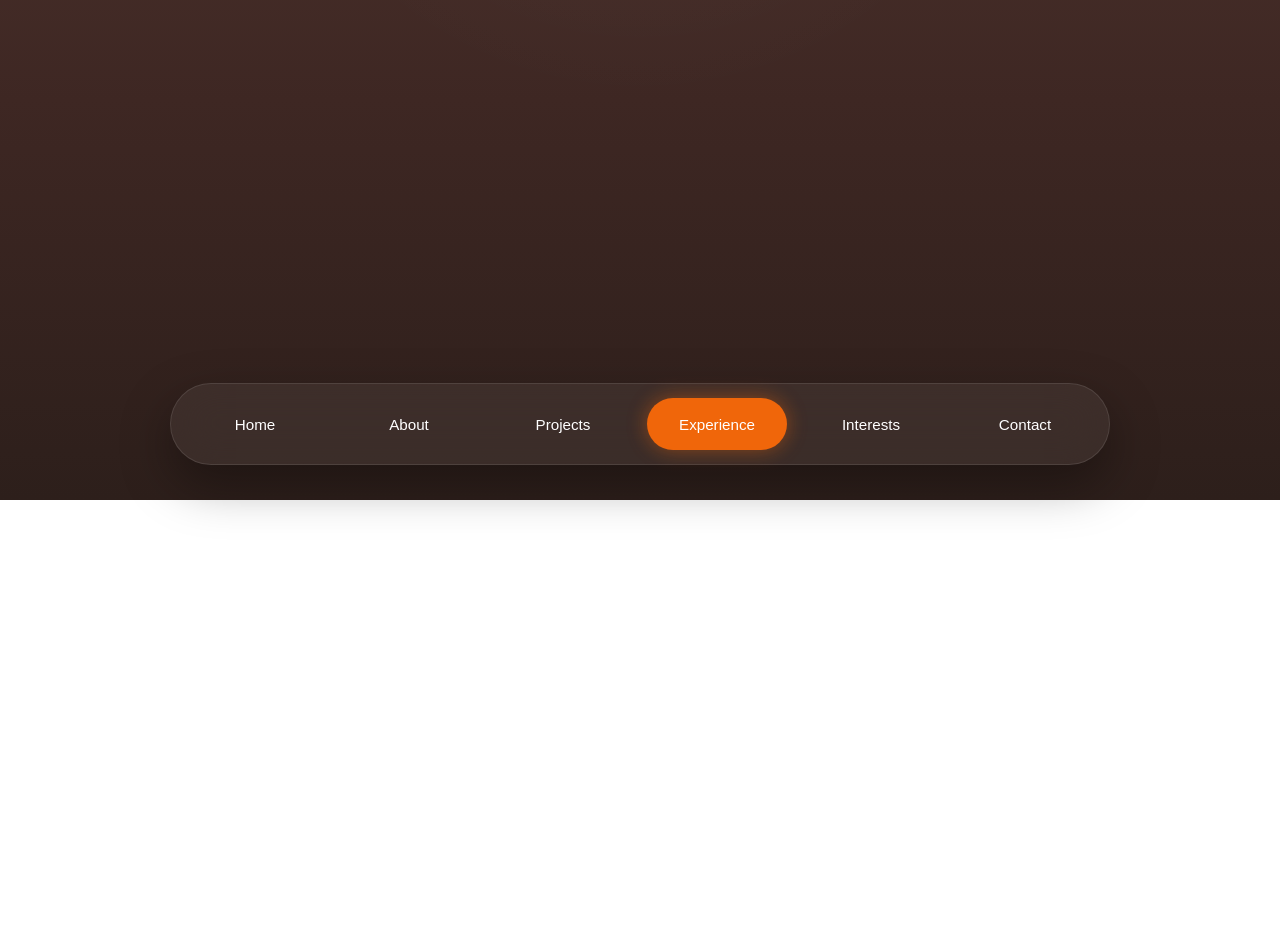
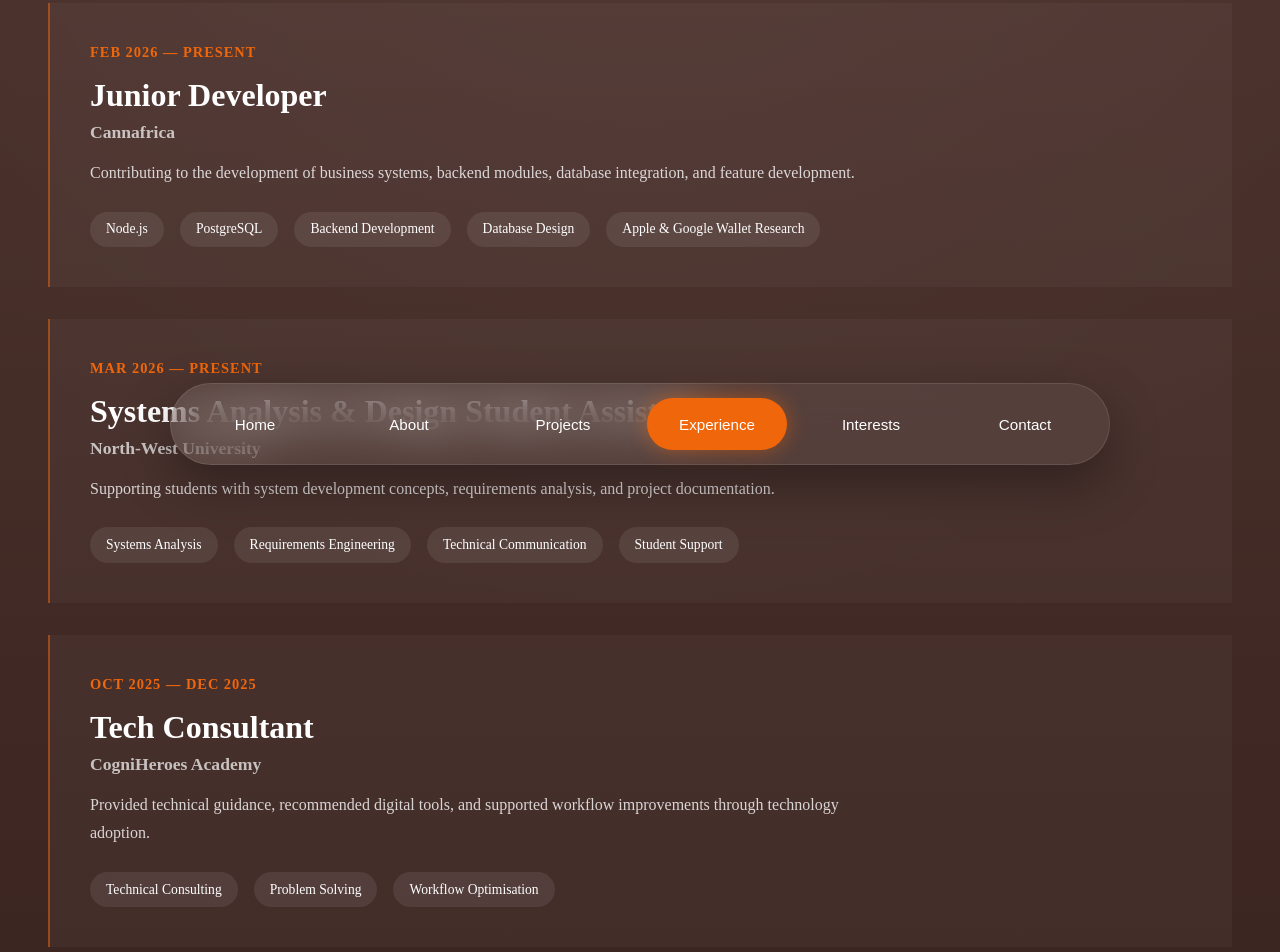
Before and after one commit to mmusorams/portfolio, a React (Vite) app: page /experience in a window 1280 px wide. Shown: the part 300-1252 px from the top of the page. Before the commit the page ends 800 px from the top, so only its background shows below. Built offline with nearby package versions, Linux system fonts and the light colour scheme.

Commit message:
Add experience page with professional timeline

```diff
--- a/src/pages/Experience/Experience.css
+++ b/src/pages/Experience/Experience.css
@@ -0,0 +1,124 @@
+.experience-page{
+
+    max-width:1200px;
+    margin:auto;
+    padding-top:4rem;
+
+}
+
+
+.experience-container{
+
+    margin-top:4rem;
+
+    display:flex;
+
+    flex-direction:column;
+
+    gap:2rem;
+
+}
+
+
+
+.experience-card{
+
+    padding:2.5rem;
+
+    border-left:2px solid rgba(240,102,10,.5);
+
+    background:rgba(255,255,255,.03);
+
+    transition:.4s ease;
+
+}
+
+
+
+.experience-card:hover{
+
+    transform:translateX(10px);
+
+    border-left-color:#F0660A;
+
+}
+
+
+
+.experience-date{
+
+    color:#F0660A;
+
+    font-size:.9rem;
+
+    font-weight:700;
+
+    letter-spacing:1px;
+
+}
+
+
+
+.experience-card h2{
+
+    color:white;
+
+    font-size:2rem;
+
+    margin:1rem 0 .5rem;
+
+}
+
+
+
+.experience-card h3{
+
+    color:rgba(255,255,255,.7);
+
+    font-size:1.1rem;
+
+    margin-bottom:1rem;
+
+}
+
+
+
+.experience-card p{
+
+    color:rgba(255,255,255,.8);
+
+    max-width:800px;
+
+    line-height:1.8;
+
+}
+
+
+
+.experience-tags{
+
+    display:flex;
+
+    flex-wrap:wrap;
+
+    gap:1rem;
+
+    margin-top:1.5rem;
+
+}
+
+
+
+.experience-tags span{
+
+    padding:.6rem 1rem;
+
+    border-radius:999px;
+
+    background:rgba(255,255,255,.08);
+
+    color:white;
+
+    font-size:.85rem;
+
+}
--- a/src/pages/Experience/Experience.tsx
+++ b/src/pages/Experience/Experience.tsx
@@ -1,9 +1,166 @@
-function Experience() {
-    return (
-        <h1 className="page-heading">
-            EXPERIENCE
-        </h1>
+import "./Experience.css";
+
+
+function Experience(){
+
+    const experiences = [
+
+        {
+            date:"FEB 2026 — PRESENT",
+            role:"Junior Developer",
+            company:"Cannafrica",
+            description:
+            "Contributing to the development of business systems, backend modules, database integration, and feature development.",
+            skills:[
+                "Node.js",
+                "PostgreSQL",
+                "Backend Development",
+                "Database Design",
+                "Apple & Google Wallet Research"
+            ]
+        },
+
+
+        {
+            date:"MAR 2026 — PRESENT",
+            role:"Systems Analysis & Design Student Assistant",
+            company:"North-West University",
+            description:
+            "Supporting students with system development concepts, requirements analysis, and project documentation.",
+            skills:[
+                "Systems Analysis",
+                "Requirements Engineering",
+                "Technical Communication",
+                "Student Support"
+            ]
+        },
+
+
+        {
+            date:"OCT 2025 — DEC 2025",
+            role:"Tech Consultant",
+            company:"CogniHeroes Academy",
+            description:
+            "Provided technical guidance, recommended digital tools, and supported workflow improvements through technology adoption.",
+            skills:[
+                "Technical Consulting",
+                "Problem Solving",
+                "Workflow Optimisation"
+            ]
+        },
+
+
+        {
+            date:"JUL 2025 — NOV 2025",
+            role:"UI Programming Student Assistant",
+            company:"North-West University",
+            description:
+            "Assisted students during practical sessions, supported assessments, marked scripts, and helped explain programming concepts.",
+            skills:[
+                "Programming Support",
+                "Assessment",
+                "Mentoring",
+                "Communication"
+            ]
+        },
+
+
+        {
+            date:"MAR 2025 — JUN 2025",
+            role:"Mathematics Peer-Assisted Learning Assistant",
+            company:"North-West University",
+            description:
+            "Supported distance-learning students by communicating module information, assisting with coursework, and monitoring academic progress.",
+            skills:[
+                "Academic Support",
+                "Communication",
+                "Performance Tracking"
+            ]
+        },
+
+
+        {
+            date:"FEB 2025 — MAR 2025",
+            role:"Basic Computer Skills Assistant",
+            company:"North-West University",
+            description:
+            "Helped students develop foundational computer literacy skills and provided support with everyday digital tools.",
+            skills:[
+                "Microsoft Office",
+                "Digital Literacy",
+                "Technical Support"
+            ]
+        }
+
+    ];
+
+
+    return(
+
+        <main className="experience-page">
+
+            <h1 className="page-heading">
+                EXPERIENCE
+            </h1>
+
+
+            <div className="experience-container">
+
+                {
+                    experiences.map((experience,index)=>(
+
+                        <article
+                            className="experience-card"
+                            key={index}
+                        >
+
+                            <span className="experience-date">
+                                {experience.date}
+                            </span>
+
+
+                            <h2>
+                                {experience.role}
+                            </h2>
+
+
+                            <h3>
+                                {experience.company}
+                            </h3>
+
+
+                            <p>
+                                {experience.description}
+                            </p>
+
+
+                            <div className="experience-tags">
+
+                                {
+                                    experience.skills.map(skill=>(
+                                        <span key={skill}>
+                                            {skill}
+                                        </span>
+                                    ))
+                                }
+
+                            </div>
+
+
+                        </article>
+
+                    ))
+                }
+
+
+            </div>
+
+
+        </main>
+
     );
+
 }
 
+
 export default Experience;
```
